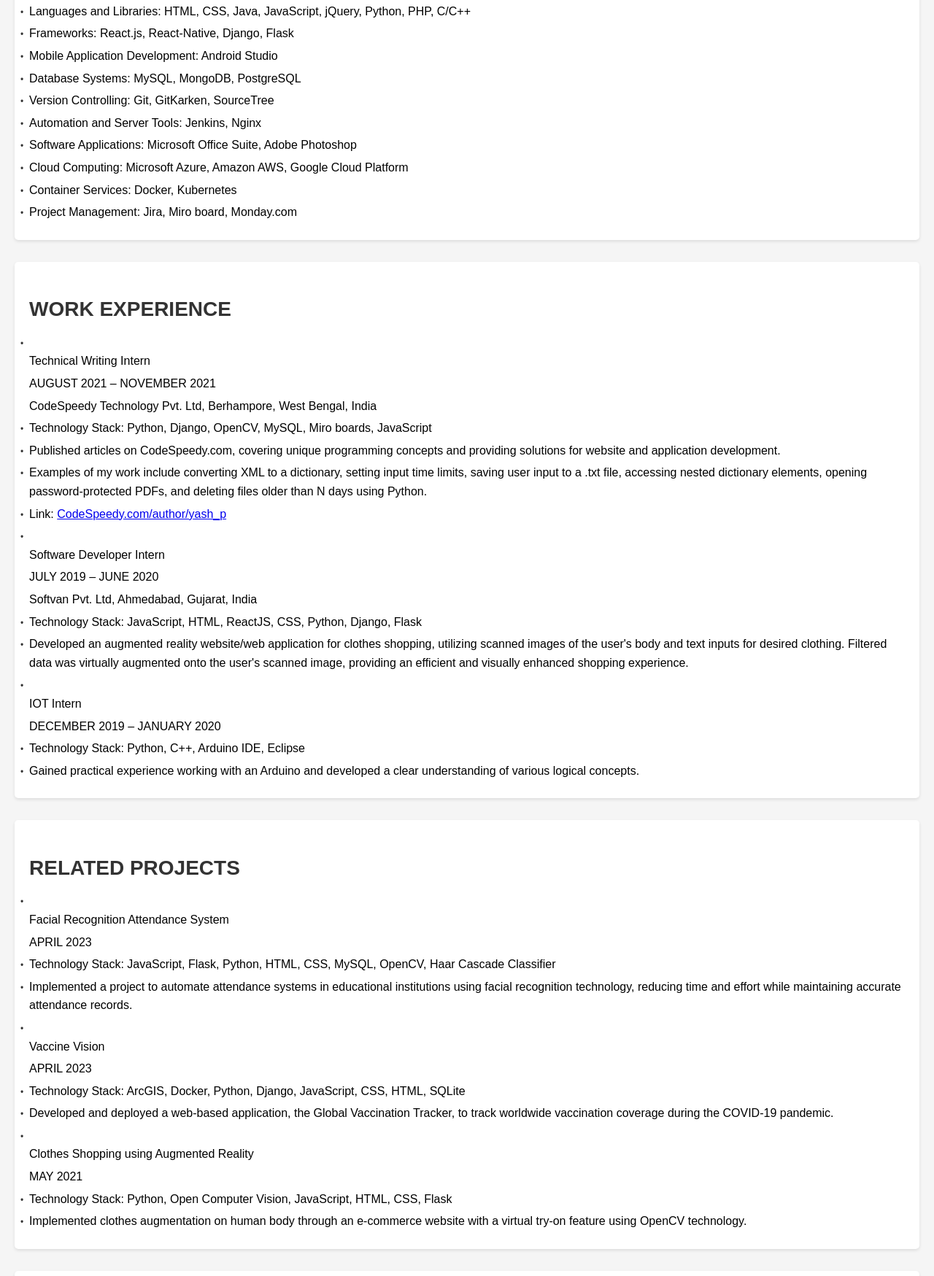
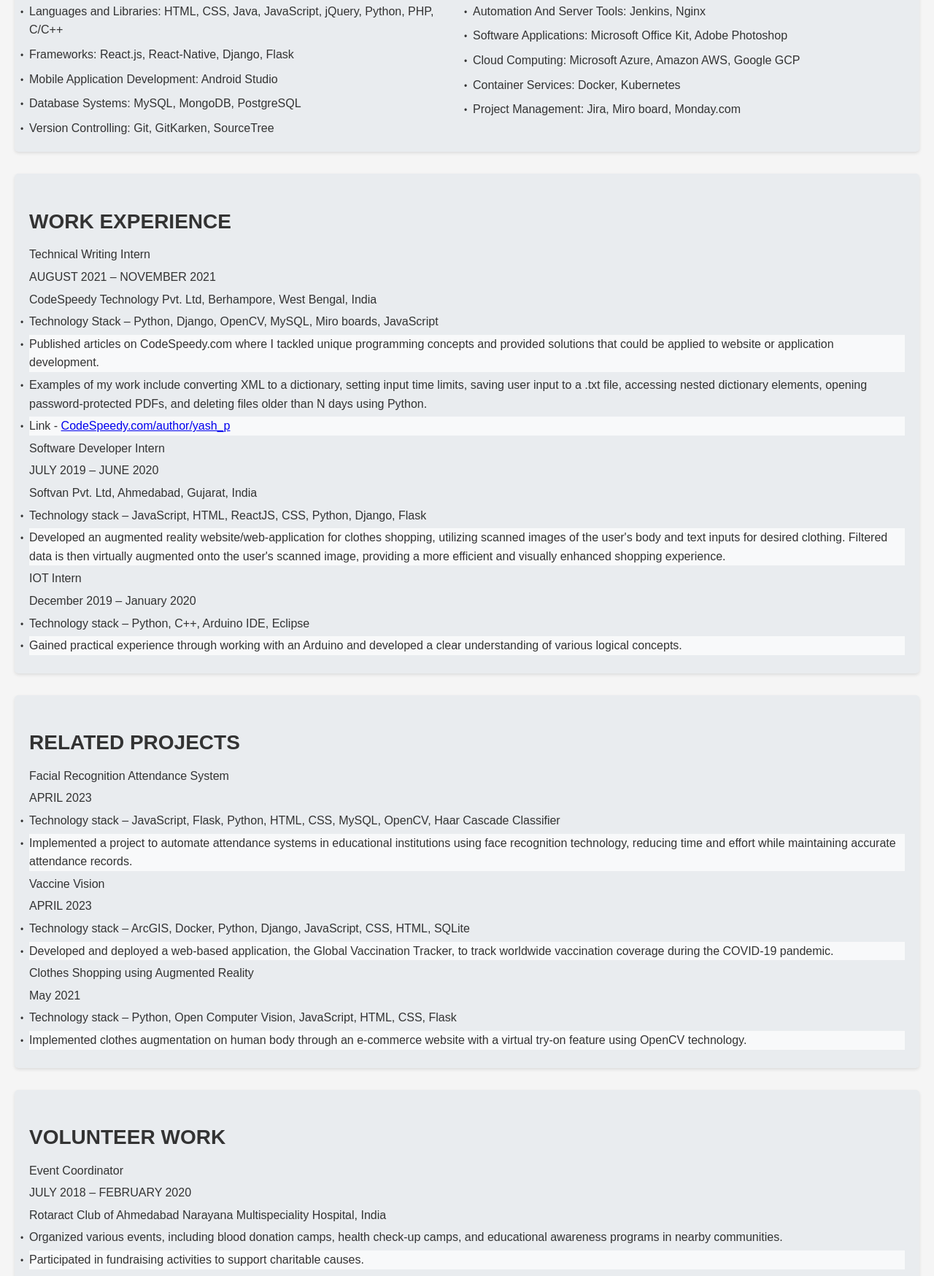
Before and after one commit to yash1499/Host-Resume-On-EC2, a plain HTML site: page index.html in a window 1280 px wide. Shown: the part 1048-2797 px from the top of the page at 73% size. Drawn offline with Linux system fonts and the light colour scheme.

Commit message:
Update index.html

```diff
--- a/index.html
+++ b/index.html
@@ -13,27 +13,65 @@
             background-color: #f5f5f5;
         }
 
-      h1,
-      h2,
-      h3 {
+        h1, h2, h3 {
             color: #333;
-        margin-bottom: 10px;
         }
 
         h1 {
             font-size: 36px;
+            margin-bottom: 10px;
         }
 
         h2 {
             font-size: 28px;
+            margin-bottom: 10px;
         }
 
         h3 {
             font-size: 24px;
+            margin-bottom: 10px;
         }
 
         p {
             margin: 0 0 10px;
+        }
+
+        .section {
+            margin-bottom: 30px;
+        }
+
+        .section:last-child {
+            margin-bottom: 0;
+        }
+
+        .contact-info {
+            display: flex;
+            align-items: center;
+            margin-bottom: 20px;
+        }
+
+        .contact-info a {
+            color: #333;
+            text-decoration: none;
+            margin-left: 10px;
+        }
+
+        .summary {
+            background-color: #fff;
+            padding: 20px;
+            border-radius: 5px;
+            box-shadow: 0 2px 4px rgba(0, 0, 0, 0.1);
+        }
+
+        .education, .skills, .work-experience, .related-projects, .volunteer-work, .achievements {
+            background-color: #fff;
+            padding: 20px;
+            border-radius: 5px;
+            box-shadow: 0 2px 4px rgba(0, 0, 0, 0.1);
+        }
+
+        .work-experience p, .related-projects p, .volunteer-work p, .achievements p {
+            margin-bottom: 5px;
         }
 
         ul {
@@ -55,43 +93,6 @@
             margin-left: -1em;
         }
 
-      .section {
-        margin-bottom: 30px;
-      }
-
-      .contact-info {
-        display: flex;
-        align-items: center;
-        margin-bottom: 20px;
-      }
-
-      .contact-info a {
-        color: #333;
-        text-decoration: none;
-        margin-left: 10px;
-      }
-
-      .summary,
-      .education,
-      .skills,
-      .work-experience,
-      .related-projects,
-      .volunteer-work,
-      .achievements {
-        background-color: #fff;
-        padding: 20px;
-        border-radius: 5px;
-        box-shadow: 0 2px 4px rgba(0, 0, 0, 0.1);
-        margin-bottom: 30px;
-      }
-
-      .work-experience p,
-      .related-projects p,
-      .volunteer-work p,
-      .achievements p {
-        margin-bottom: 5px;
-      }
-
         @media (max-width: 480px) {
             h1 {
                 font-size: 24px;
@@ -105,6 +106,37 @@
                 font-size: 18px;
             }
         }
+
+        /* Color and formatting changes */
+        .summary {
+            background-color: #F8F9FA;
+            color: #333;
+        }
+
+        .summary li {
+            color: #555;
+        }
+
+        .education, .skills, .work-experience, .related-projects, .volunteer-work, .achievements {
+            background-color: #E9ECEF;
+            color: #333;
+        }
+
+        .education ul li:nth-child(2n),
+        .work-experience ul li:nth-child(2n),
+        .related-projects ul li:nth-child(2n),
+        .volunteer-work ul li:nth-child(2n),
+        .achievements ul li:nth-child(2n) {
+            background-color: #F8F9FA;
+        }
+
+        .skills ul {
+            columns: 2;
+        }
+
+        .skills ul li {
+            margin-bottom: 8px;
+        }
     </style>
 </head>
 <body>
@@ -114,29 +146,31 @@
         <a href="https://www.linkedin.com/in/yash1401/" target="_blank">LinkedIn</a>
         <a href="https://www.github.com/yash1499" target="_blank">GitHub</a>
     </div>
+
     <div class="section">
         <div class="summary">
             <h2>SUMMARY OF QUALIFICATIONS</h2>
             <ul>
-          <li>I possess expertise in creating dynamic and engaging websites using my full-stack development experience.</li>
-          <li>I have gained valuable experience as a full-stack developer through two industry internships.</li>
+                <li>I possess the expertise to create dynamic and engaging websites using my full-stack development experience.</li>
+                <li>My knowledge has been honed through two industry internships, where I have gained valuable experience as a full-stack developer.</li>
                 <li>I have developed several academic projects utilizing cutting-edge technologies such as Image Recognition and Cloud Computing.</li>
-          <li>I continually improve my technical skills and knowledge through online workshops and tutorials.</li>
+                <li>I continually improve my technical skills and knowledge through online workshops and tutorials, under the guidance of seasoned professionals.</li>
             </ul>
         </div>
     </div>
+
     <div class="section">
         <div class="education">
             <h2>EDUCATION</h2>
             <ul>
                 <li>POST-DEGREE CERTIFICATE CLOUD COMPUTING</li>
-          <li>Humber College, Toronto, ON</li>
+                <li>Humber College Toronto, ON</li>
                 <li>GPA – 3.7</li>
                 <li>JANUARY 2023 – PRESENT</li>
             </ul>
             <ul>
                 <li>POST-DEGREE CERTIFICATE INFORMATION TECHNOLOGY INFRASTRUCTURE</li>
-          <li>Fanshawe College, Toronto, ON</li>
+                <li>Fanshawe College Toronto, ON</li>
                 <li>GPA – 3.92</li>
                 <li>JANUARY 2022 – AUGUST 2022</li>
             </ul>
@@ -148,6 +182,7 @@
             </ul>
         </div>
     </div>
+
     <div class="section">
         <div class="skills">
             <h2>TECHNICAL SKILLS</h2>
@@ -157,107 +192,89 @@
                 <li>Mobile Application Development: Android Studio</li>
                 <li>Database Systems: MySQL, MongoDB, PostgreSQL</li>
                 <li>Version Controlling: Git, GitKarken, SourceTree</li>
-          <li>Automation and Server Tools: Jenkins, Nginx</li>
-          <li>Software Applications: Microsoft Office Suite, Adobe Photoshop</li>
-          <li>Cloud Computing: Microsoft Azure, Amazon AWS, Google Cloud Platform</li>
+                <li>Automation And Server Tools: Jenkins, Nginx</li>
+                <li>Software Applications: Microsoft Office Kit, Adobe Photoshop</li>
+                <li>Cloud Computing: Microsoft Azure, Amazon AWS, Google GCP</li>
                 <li>Container Services: Docker, Kubernetes</li>
                 <li>Project Management: Jira, Miro board, Monday.com</li>
             </ul>
         </div>
     </div>
+
     <div class="section">
         <div class="work-experience">
             <h2>WORK EXPERIENCE</h2>
-        <ul>
-          <li>
             <p>Technical Writing Intern</p>
             <p>AUGUST 2021 – NOVEMBER 2021</p>
             <p>CodeSpeedy Technology Pvt. Ltd, Berhampore, West Bengal, India</p>
             <ul>
-              <li>Technology Stack: Python, Django, OpenCV, MySQL, Miro boards, JavaScript</li>
-              <li>Published articles on CodeSpeedy.com, covering unique programming concepts and providing solutions for website and application development.</li>
+                <li>Technology Stack – Python, Django, OpenCV, MySQL, Miro boards, JavaScript</li>
+                <li>Published articles on CodeSpeedy.com where I tackled unique programming concepts and provided solutions that could be applied to website or application development.</li>
                 <li>Examples of my work include converting XML to a dictionary, setting input time limits, saving user input to a .txt file, accessing nested dictionary elements, opening password-protected PDFs, and deleting files older than N days using Python.</li>
-              <li>Link: <a href="https://www.codespeedy.com/author/yash_p/" target="_blank">CodeSpeedy.com/author/yash_p</a>
-              </li>
+                <li>Link - <a href="https://www.codespeedy.com/author/yash_p/" target="_blank">CodeSpeedy.com/author/yash_p</a></li>
             </ul>
-          </li>
-          <li>
             <p>Software Developer Intern</p>
             <p>JULY 2019 – JUNE 2020</p>
             <p>Softvan Pvt. Ltd, Ahmedabad, Gujarat, India</p>
             <ul>
-              <li>Technology Stack: JavaScript, HTML, ReactJS, CSS, Python, Django, Flask</li>
-              <li>Developed an augmented reality website/web application for clothes shopping, utilizing scanned images of the user's body and text inputs for desired clothing. Filtered data was virtually augmented onto the user's scanned image, providing an efficient and visually enhanced shopping experience.</li>
+                <li>Technology stack – JavaScript, HTML, ReactJS, CSS, Python, Django, Flask</li>
+                <li>Developed an augmented reality website/web-application for clothes shopping, utilizing scanned images of the user's body and text inputs for desired clothing. Filtered data is then virtually augmented onto the user's scanned image, providing a more efficient and visually enhanced shopping experience.</li>
             </ul>
-          </li>
-          <li>
             <p>IOT Intern</p>
-            <p>DECEMBER 2019 – JANUARY 2020</p>
+            <p>December 2019 – January 2020</p>
             <ul>
-              <li>Technology Stack: Python, C++, Arduino IDE, Eclipse</li>
-              <li>Gained practical experience working with an Arduino and developed a clear understanding of various logical concepts.</li>
-            </ul>
-          </li>
+                <li>Technology stack – Python, C++, Arduino IDE, Eclipse</li>
+                <li>Gained practical experience through working with an Arduino and developed a clear understanding of various logical concepts.</li>
             </ul>
         </div>
     </div>
+
     <div class="section">
         <div class="related-projects">
             <h2>RELATED PROJECTS</h2>
-        <ul>
-          <li>
             <p>Facial Recognition Attendance System</p>
             <p>APRIL 2023</p>
             <ul>
-              <li>Technology Stack: JavaScript, Flask, Python, HTML, CSS, MySQL, OpenCV, Haar Cascade Classifier</li>
-              <li>Implemented a project to automate attendance systems in educational institutions using facial recognition technology, reducing time and effort while maintaining accurate attendance records.</li>
+                <li>Technology stack – JavaScript, Flask, Python, HTML, CSS, MySQL, OpenCV, Haar Cascade Classifier</li>
+                <li>Implemented a project to automate attendance systems in educational institutions using face recognition technology, reducing time and effort while maintaining accurate attendance records.</li>
             </ul>
-          </li>
-          <li>
             <p>Vaccine Vision</p>
             <p>APRIL 2023</p>
             <ul>
-              <li>Technology Stack: ArcGIS, Docker, Python, Django, JavaScript, CSS, HTML, SQLite</li>
+                <li>Technology stack – ArcGIS, Docker, Python, Django, JavaScript, CSS, HTML, SQLite</li>
                 <li>Developed and deployed a web-based application, the Global Vaccination Tracker, to track worldwide vaccination coverage during the COVID-19 pandemic.</li>
             </ul>
-          </li>
-          <li>
             <p>Clothes Shopping using Augmented Reality</p>
-            <p>MAY 2021</p>
+            <p>May 2021</p>
             <ul>
-              <li>Technology Stack: Python, Open Computer Vision, JavaScript, HTML, CSS, Flask</li>
+                <li>Technology stack – Python, Open Computer Vision, JavaScript, HTML, CSS, Flask</li>
                 <li>Implemented clothes augmentation on human body through an e-commerce website with a virtual try-on feature using OpenCV technology.</li>
-            </ul>
-          </li>
             </ul>
         </div>
     </div>
+
     <div class="section">
         <div class="volunteer-work">
-        <h2>VOLUNTEER WORK EXPERIENCE</h2>
+            <h2>VOLUNTEER WORK</h2>
+            <p>Event Coordinator</p>
+            <p>JULY 2018 – FEBRUARY 2020</p>
+            <p>Rotaract Club of Ahmedabad Narayana Multispeciality Hospital, India</p>
             <ul>
-          <li>
-            <p>Event Manager - Techfest’18 (Bachelor Techfest)</p>
-            <p>MAY 2019</p>
-            <ul>
-              <li>Managed onsite and volunteer activities as an Event Manager.</li>
-              <li>Provided technical support during the event.</li>
-            </ul>
-          </li>
+                <li>Organized various events, including blood donation camps, health check-up camps, and educational awareness programs in nearby communities.</li>
+                <li>Participated in fundraising activities to support charitable causes.</li>
             </ul>
         </div>
     </div>
+
     <div class="section">
         <div class="achievements">
             <h2>ACHIEVEMENTS</h2>
             <ul>
-          <li>
-            <p>Student Representative - SSIU Entrepreneurship-Cell</p>
-            <p>FEBRUARY 2018 - JANUARY 2019</p>
-            <ul>
-              <li>Served as head of SSIU Entrepreneurship-Cell for a year, responsible for managing events, bringing and assisting new innovators and researchers, and suggesting new ideas for start-ups.</li>
-            </ul>
-          </li>
+                <li>Winner of the National Level Hackathon organized by Swarrnim Startup and Innovation University in 2019.</li>
+                <li>Head of SSIU Entrepreneurship-Cell for a year.</li>
+                <li>Earned badges for Cloud Engineering, Data Science & Machine Learning, and Application Development Tracks on Google Cloud Platform via Quicklabs. (https://www.cloudskillsboost.google/public_profiles/bd9cfc37-71df-4ff5-8d9c-59ac3540dd81)</li>
+                <li>Participated in various coding competitions and secured positions in several events.</li>
+                <li>Received the "Best Volunteer" award from the Rotaract Club of Ahmedabad Narayana Multispeciality Hospital in 2020.</li>
             </ul>
         </div>
     </div>
```
Lines whose indentation alone changed are shown as unchanged.
